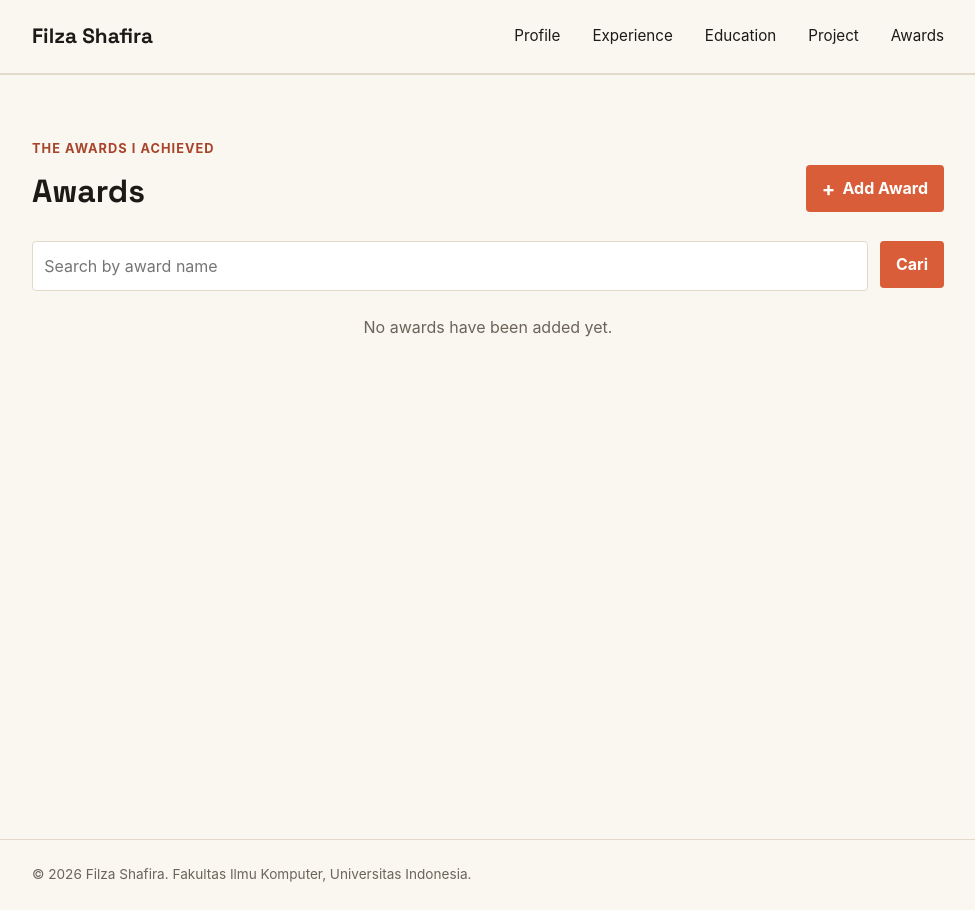
After one commit to filzashafira/myportofolio, a Django app: page /awards/ in a window 1280 px wide. The commit adds this page. Shown: the whole page, without its empty margins (152-1127 px from the left). Run offline with Django 5.2, Linux system fonts and the light colour scheme; data that the repository does not hold is empty.

Commit message:
feat: complete assignment 3 with CRUD, JSON delivery, and updated README

```diff
--- a/main/urls.py
+++ b/main/urls.py
@@ -1,6 +1,6 @@
 from django.urls import path
 
-from main.views import show_main, show_experience,  show_education, create_project, show_projects, get_projects_json, delete_project
+from main.views import show_main, show_experience,  show_education, create_project, show_projects, get_projects_json, delete_project, create_award, show_awards,  get_awards_json, delete_award
 
 app_name = "main"
 
@@ -12,4 +12,8 @@ urlpatterns = [
     path("projects/", show_projects, name="show_projects"),
     path("api/projects/", get_projects_json, name="get_projects_json"),
     path("projects/<uuid:project_id>/delete/",delete_project,name="delete_project"),
+    path("awards/add/", create_award, name="create_award"),
+    path("awards/", show_awards, name="show_awards"),
+    path("api/awards/", get_awards_json, name="get_awards_json"),
+    path("awards/<uuid:award_id>/delete/",delete_award,name="delete_award"),
 ]
--- a/main/views.py
+++ b/main/views.py
@@ -3,9 +3,8 @@ from django.contrib import messages
 from django.core import serializers
 from django.http import HttpResponse
 from django.shortcuts import get_object_or_404, redirect, render
-from main.models import Experience, Education
-from main.models import Project
-from .forms import ProjectForm
+from main.models import Experience, Education, Award, Project
+from .forms import ProjectForm, AwardForm
 
 def show_main(request):
     context = {
@@ -84,3 +83,54 @@ def delete_project(request, project_id):
         return redirect("main:show_projects")
 
     return redirect("main:show_projects")
+
+def show_awards(request):
+    json_response = get_awards_json(request)
+
+    awards = serializers.deserialize(
+        "json",
+        json_response.content.decode("utf-8"),
+    )
+    awards = [award.object for award in awards]
+    title_query = request.GET.get("title", "").strip()
+
+    context = {
+        "name": "Filza Shafira",
+        "project_list": awards,
+        "title_query": title_query,
+    }
+    return render(request, "award.html", context)
+
+def create_award(request):
+    form = AwardForm(request.POST or None)
+
+    if request.method == "POST" and form.is_valid():
+        form.save()
+        messages.success(request, "Penghargaan baru berhasil ditambahkan!")
+        return redirect("main:show_awards")
+
+    context = {
+        "name": "Filza Shafira",
+        "form": form,
+    }
+    return render(request, "awards_form.html", context)
+
+def get_awards_json(request):
+    title_query = request.GET.get("title", "").strip()
+    awards = Award.objects.all()
+
+    if title_query:
+        awards = awards.filter(title__icontains=title_query)
+
+    awards_json = serializers.serialize("json", awards)
+    return HttpResponse(awards_json, content_type="application/json")
+
+def delete_award(request, award_id):
+    award = get_object_or_404(Project, pk=award_id)
+
+    if request.method == "POST":
+        award.delete()
+        messages.success(request, "Penghargaan berhasil dihapus!")
+        return redirect("main:show_awards")
+
+    return redirect("main:show_awards")
--- a/static/css/style.css
+++ b/static/css/style.css
@@ -898,3 +898,271 @@ h1, .brand {
 .map-journey-container:has(.empty-state) .timeline-progress-line {
     display: none;
 }
+
+/*awards*/
+.award-form {
+    width: 100%;
+    max-width: 100%;
+    margin-top: 1.5rem;
+}
+
+.form-group {
+    margin-bottom: 1.25rem;
+}
+
+.form-group label {
+    display: block;
+    margin-bottom: 0.4rem;
+    font-weight: 700;
+}
+
+.form-group input,
+.form-group textarea {
+    width: 100%;
+    box-sizing: border-box;
+    padding: 0.7rem;
+    border: 1px solid var(--accent);
+    border-radius: var(--radius);
+    font: inherit;
+    transition:
+        border-color 0.2s ease,
+        outline-color 0.2s ease;
+}
+
+.form-group input:focus,
+.form-group textarea:focus {
+    outline: 2px solid var(--accent);
+    border-color: var(--accent);
+}
+
+.form-error {
+    color: #b42318;
+    font-size: 0.85rem;
+    margin-top: 0.35rem;
+}
+
+.button {
+    display: inline-block;
+    height: fit-content;
+    border: 0;
+    border-radius: var(--radius);
+    padding: 0.65rem 1rem;
+    background: var(--accent);
+    color: white;
+    cursor: pointer;
+    font: inherit;
+    font-weight: 700;
+    text-decoration: none;
+}
+
+.button-secondary {
+    background: var(--ink);
+}
+
+/* awards */
+
+.award-header {
+    width: 100%;
+    display: flex;
+    justify-content: space-between;
+    align-items: center;
+    gap: 1rem;
+    margin-bottom: 1.5rem;
+}
+
+.award-grid {
+    grid-template-columns: repeat(2, minmax(0, 1fr));
+}
+
+.award-grid .experience-card {
+    display: flex;
+    flex-direction: column;
+}
+
+.award-image {
+    display: block;
+    width: 100%;
+    height: auto;
+    border: 1px solid black;
+    border-radius: var(--radius);
+}
+
+.award-header h1 {
+    margin-bottom: 0;
+}
+
+.award-add-button {
+    display: inline-flex;
+    align-items: center;
+    gap: 0.45rem;
+}
+
+.award-add-button span {
+    font-size: 1.25rem;
+    line-height: 1;
+}
+
+.award-search {
+    display: flex;
+    gap: 0.75rem;
+    margin-bottom: 1.5rem;
+}
+
+.award-search__input {
+    width: 100%;
+    min-width: 0;
+    padding: 0.7rem;
+    border: 1px solid var(--line);
+    border-radius: var(--radius);
+    background: #fff;
+    color: var(--ink);
+    font: inherit;
+}
+
+.award-search__input:focus {
+    outline: 2px solid var(--accent);
+    border-color: var(--accent);
+}
+
+.award-actions {
+    display: flex;
+    align-items: center;
+    flex-wrap: wrap;
+    gap: 20px;
+    margin-top: 1rem;
+}
+
+.award-actions .button {
+    font-size: 0.85rem;
+    font-weight: 600;
+}
+
+.award-card-actions {
+    display: flex;
+    flex-direction: column;
+    margin-top: auto;
+}
+
+.hide {
+    display: none !important;
+}
+
+.award-actions .experience-status {
+    margin-top: 0;
+}
+
+.award-delete-modal {
+    display: none;
+    position: fixed;
+    inset: 0;
+    width: 100%;
+    height: 100%;
+    max-width: none;
+    max-height: none;
+    margin: 0;
+    padding: 1rem;
+    border: 0;
+    background: transparent;
+    z-index: 10;
+    align-items: center;
+    justify-content: center;
+}
+
+.award-delete-modal:popover-open {
+    display: flex;
+}
+
+.award-delete-modal__backdrop {
+    position: absolute;
+    inset: 0;
+    width: 100%;
+    height: 100%;
+    border: 0;
+    padding: 0;
+    background: rgba(28, 25, 23, 0.58);
+    cursor: default;
+}
+
+.award-delete-modal__content {
+    position: relative;
+    z-index: 1;
+    width: min(100%, 480px);
+    padding: 1.5rem;
+    background: var(--paper);
+    border: 1px solid var(--line);
+    border-radius: var(--radius);
+    box-shadow: 0 1rem 3rem rgba(28, 25, 23, 0.22);
+}
+
+.award-delete-modal__content h2 {
+    margin: 0 0 0.75rem;
+    font-family:
+        "Space Grotesk",
+        -apple-system,
+        sans-serif;
+    font-size: 1.5rem;
+}
+
+.award-delete-modal__close {
+    position: absolute;
+    top: 1rem;
+    right: 1rem;
+    border: 0;
+    padding: 0;
+    background: transparent;
+    color: var(--text-muted);
+    font-size: 1.8rem;
+    line-height: 1;
+    cursor: pointer;
+}
+
+.award-delete-modal__actions {
+    display: flex;
+    justify-content: flex-end;
+    gap: 0.75rem;
+    margin-top: 1.5rem;
+}
+
+.button-danger {
+    background: #b42318;
+}
+
+@media (max-width: 600px) {
+    .award-header {
+        align-items: flex-start;
+        flex-direction: column;
+    }
+
+    .award-add-button {
+        width: 100%;
+        justify-content: center;
+    }
+
+    .award-search {
+        flex-direction: column;
+    }
+
+    .award-search .button {
+        width: 100%;
+    }
+
+    .award-delete-modal {
+        align-items: flex-end;
+        padding: 0;
+    }
+
+    .award-delete-modal__content {
+        width: 100%;
+        padding: 1.25rem;
+        border-radius: var(--radius) var(--radius) 0 0;
+    }
+
+    .award-delete-modal__actions {
+        flex-direction: column-reverse;
+    }
+
+    .award-delete-modal__actions .button {
+        width: 100%;
+        text-align: center;
+    }
+}
--- /dev/null
+++ b/templates/award.html
@@ -0,0 +1,60 @@
+{% extends "base.html" %}
+{% block meta %}
+    <title>Awards - {{ name }}</title>
+{% endblock meta %}
+{% block content %}
+    <main>
+        <section class="experience-section" id="experience">
+            <div class="container">
+                <p class="section-kicker">The awards I achieved</p>
+                <div class="award-header">
+                    <h1>Awards</h1>
+                    <a href="{% url 'main:create_award' %}"
+                       class="button award-add-button">
+                        <span aria-hidden="true">+</span>
+                        Add Award
+                    </a>
+                </div>
+                <form method="get"
+                      action="{% url 'main:show_awards' %}"
+                      class="award-search">
+                    <input type="search"
+                           name="title"
+                           value="{{ title_query }}"
+                           placeholder="Search by award name"
+                           class="award-search__input"
+                           aria-label="Search by award name">
+                    <button type="submit" class="button">Cari</button>
+                </form>
+                <div class="experience-grid award-grid">
+                    {% for award in award_list %}
+                        <article class="experience-card">
+                            {% if award.award_image_url %}
+                                <img src="{{ award.award_image_url }}"
+                                     alt="Gambar {{ award.title }}"
+                                     class="award-image">
+                            {% endif %}
+                            <h2>{{ award.title }}</h2>
+                            <span class="experience-category">{{ award.tech_stack }}</span>
+                            <p class="experience-description">{{ award.description }}</p>
+                            <div class="award-card-actions">
+                                <div class="award-actions">
+                                    {% if award.award_url %}
+                                        <a href="{{ award.award_url }}" class="button">View awards</a>
+                                    {% endif %}
+                                    {% include "components/award_delete_modal.html" with award=award %}
+                                </div>
+                            </div>
+                        </article>
+                    {% empty %}
+                        {% if title_query %}
+                            <p class="empty-state">There is no award by that name..</p>
+                        {% else %}
+                            <p class="empty-state">No awards have been added yet.</p>
+                        {% endif %}
+                    {% endfor %}
+                </div>
+            </div>
+        </section>
+    </main>
+{% endblock content %}
--- a/templates/base.html
+++ b/templates/base.html
@@ -19,6 +19,7 @@
             <a href="{% url 'main:show_experience' %}">Experience</a>
             <a href="{% url 'main:show_education' %}">Education</a>
             <a href="{% url 'main:show_projects' %}">Project</a>
+            <a href="{% url 'main:show_awards' %}">Awards</a>
         </nav>
     </div>
   </header>
```
Also changed, not shown: main/forms.py (+45 -0 lines), main/models.py (+11 -0 lines), templates/awards_form.html (added, +29 -0 lines), templates/components/award_delete_modal.html (added, +43 -0 lines), README.md, main/migrations/0003_award.py (added).
